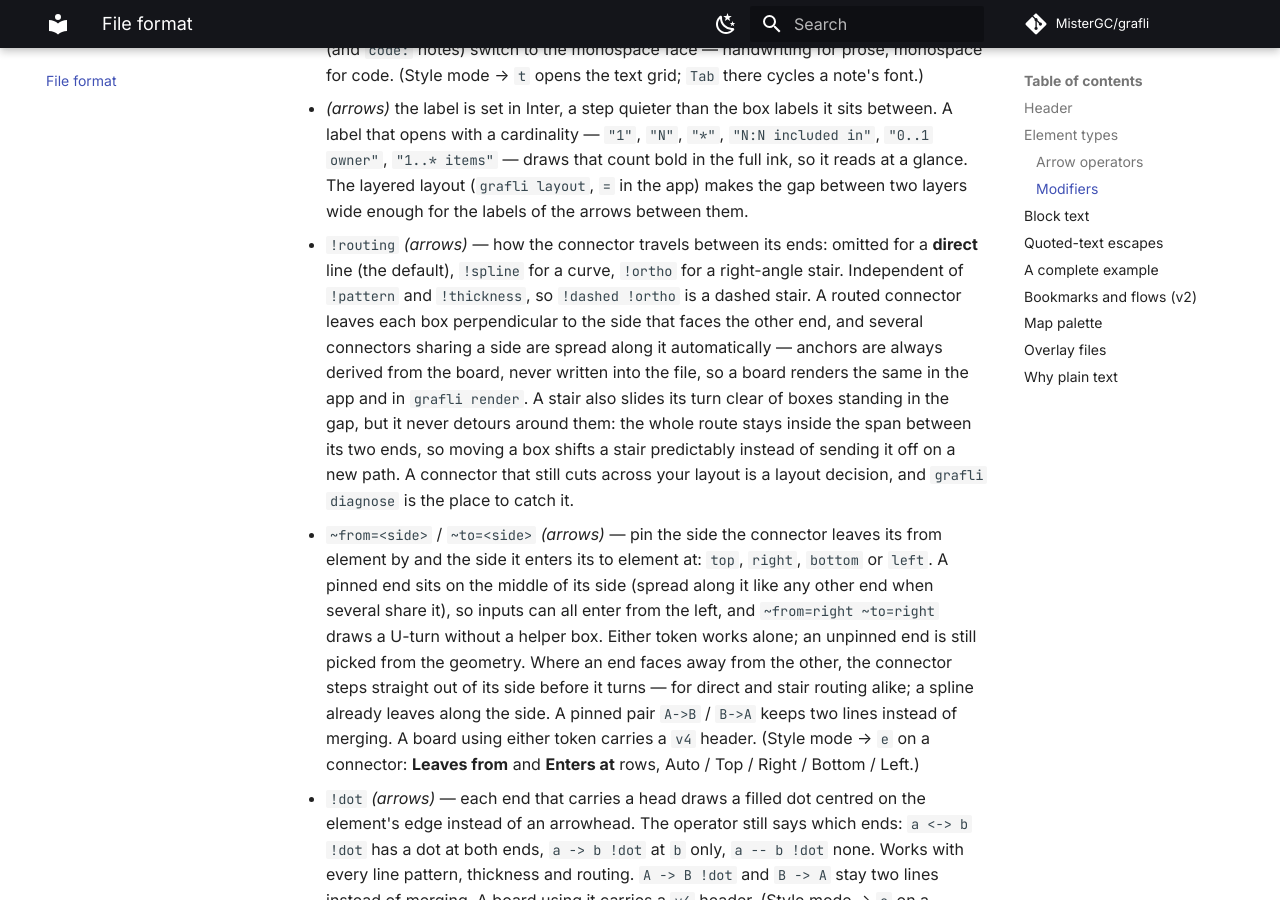
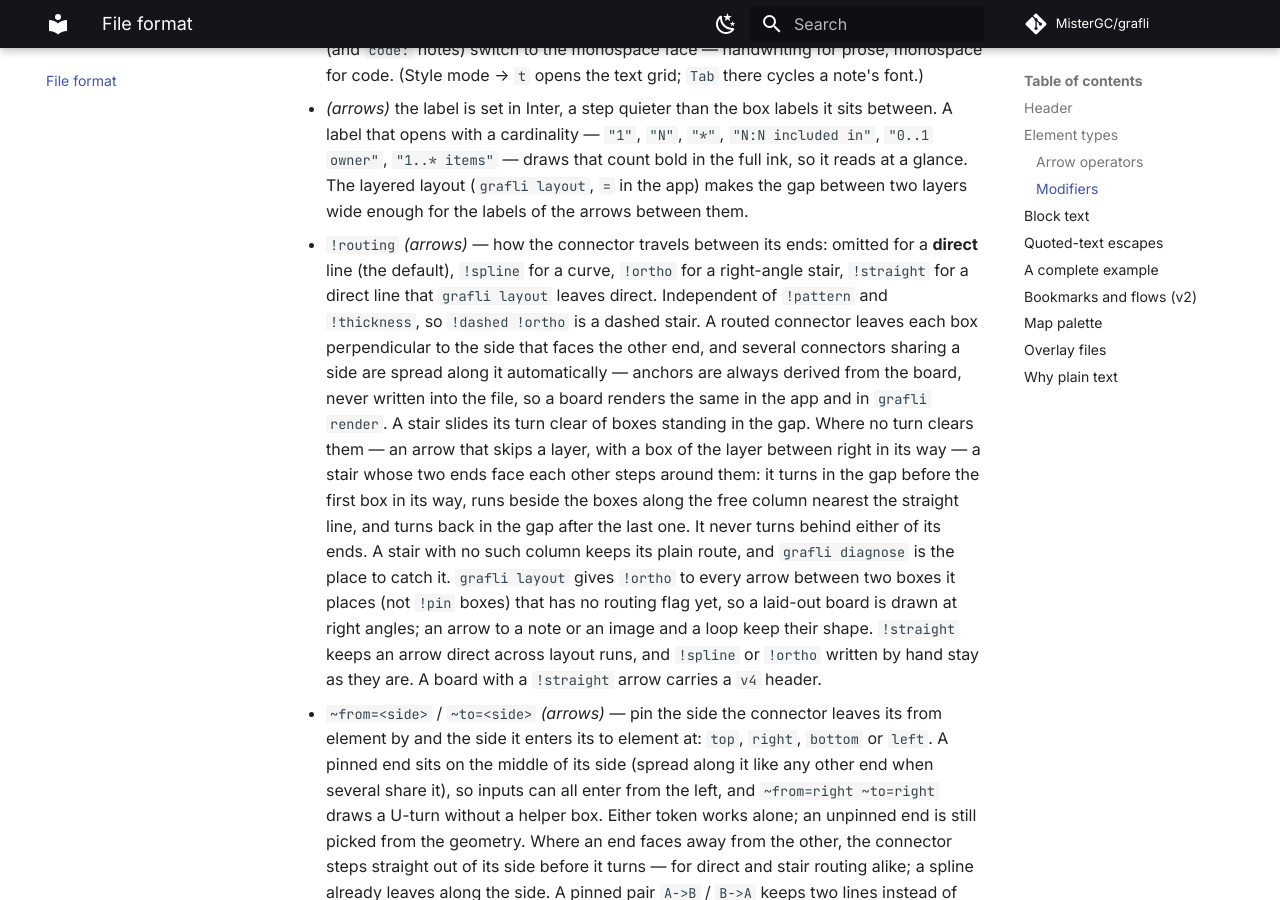
Before and after one commit to MisterGC/grafli, an MkDocs documentation site: the page built from docs/format.md, in a window 1280 px wide and 900 px high, scrolled down 3492 px. Built offline with MkDocs 1.6.1 and Material for MkDocs 9.7.7, drawn with Linux system fonts in a browser that asks for light colours; comment, search, counter and statistics services are not loaded.

Commit message:
Document !straight, the stair detour and grafli layout's !ortho in the format docs and skill

```diff
--- a/docs/format.md
+++ b/docs/format.md
@@ -150,17 +150,26 @@ in `grafli render`. A pair carrying a single arrow is drawn exactly as before.
   enough for the labels of the arrows between them.
 - `!routing` *(arrows)* — how the connector travels between its ends:
   omitted for a **direct** line (the default), `!spline` for a curve, `!ortho`
-  for a right-angle stair. Independent of `!pattern` and `!thickness`, so
+  for a right-angle stair, `!straight` for a direct line that `grafli layout`
+  leaves direct. Independent of `!pattern` and `!thickness`, so
   `!dashed !ortho` is a dashed stair. A routed connector leaves each box
   perpendicular to the side that faces the other end, and several connectors
   sharing a side are spread along it automatically — anchors are always
   derived from the board, never written into the file, so a board renders the
-  same in the app and in `grafli render`. A stair also slides its turn clear of
-  boxes standing in the gap, but it never detours around them: the whole route
-  stays inside the span between its two ends, so moving a box shifts a stair
-  predictably instead of sending it off on a new path. A connector that still
-  cuts across your layout is a layout decision, and `grafli diagnose` is the
-  place to catch it.
+  same in the app and in `grafli render`. A stair slides its turn clear of
+  boxes standing in the gap. Where no turn clears them — an arrow that skips
+  a layer, with a box of the layer between right in its way — a stair whose
+  two ends face each other steps around them: it turns in the gap before the
+  first box in its way, runs beside the boxes along the free column nearest
+  the straight line, and turns back in the gap after the last one. It never
+  turns behind either of its ends. A stair with no such column keeps its
+  plain route, and `grafli diagnose` is the place to catch it.
+  `grafli layout` gives `!ortho` to every arrow between two boxes it places
+  (not `!pin` boxes) that has no routing flag yet, so a laid-out board is
+  drawn at right angles; an arrow to a note or an image and a loop keep their
+  shape. `!straight` keeps an arrow direct across layout runs, and `!spline`
+  or `!ortho` written by hand stay as they are. A board with a `!straight`
+  arrow carries a `#!grafli v4` header.
 - `~from=<side>` / `~to=<side>` *(arrows)* — pin the side the connector
   leaves its from element by and the side it enters its to element at:
   `top`, `right`, `bottom` or `left`. A pinned end sits on the middle of its
```
Also changed, not shown: grafli/skills/grafli/SKILL.md (+6 -2 lines), grafli/skills/grafli/references/format.md (+5 -1 lines).
